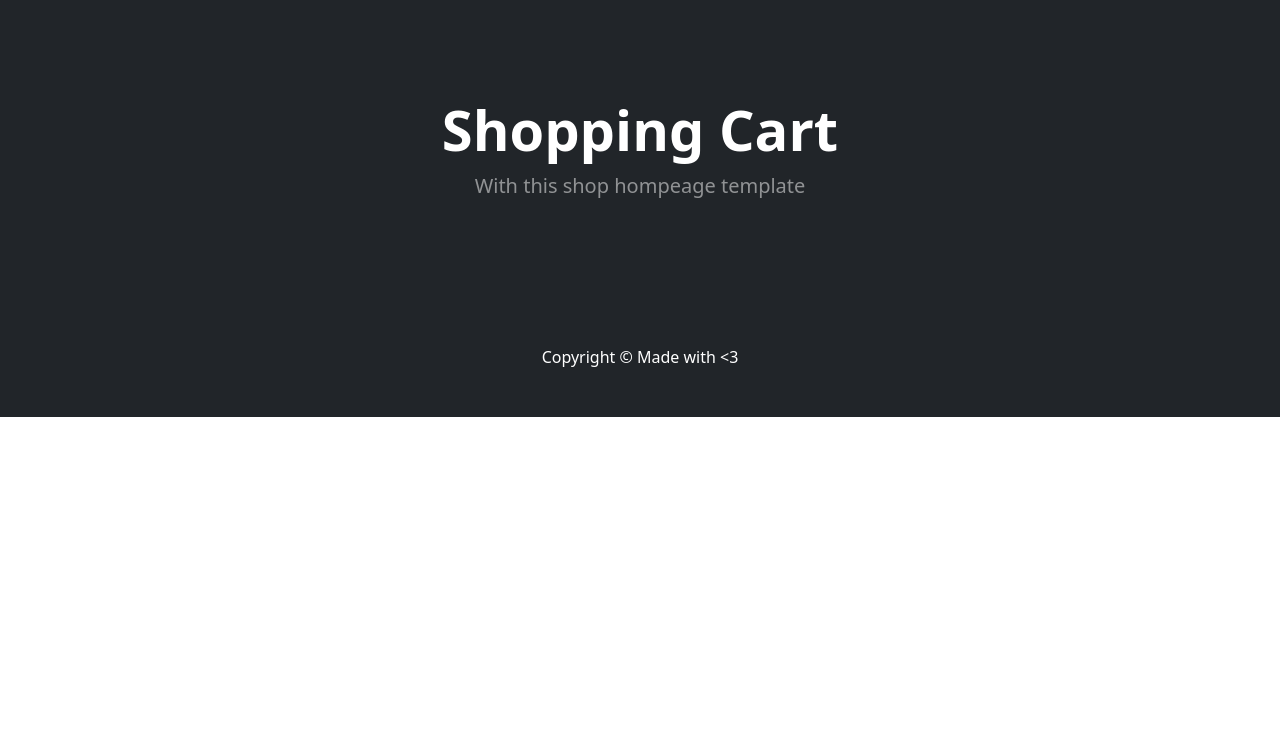
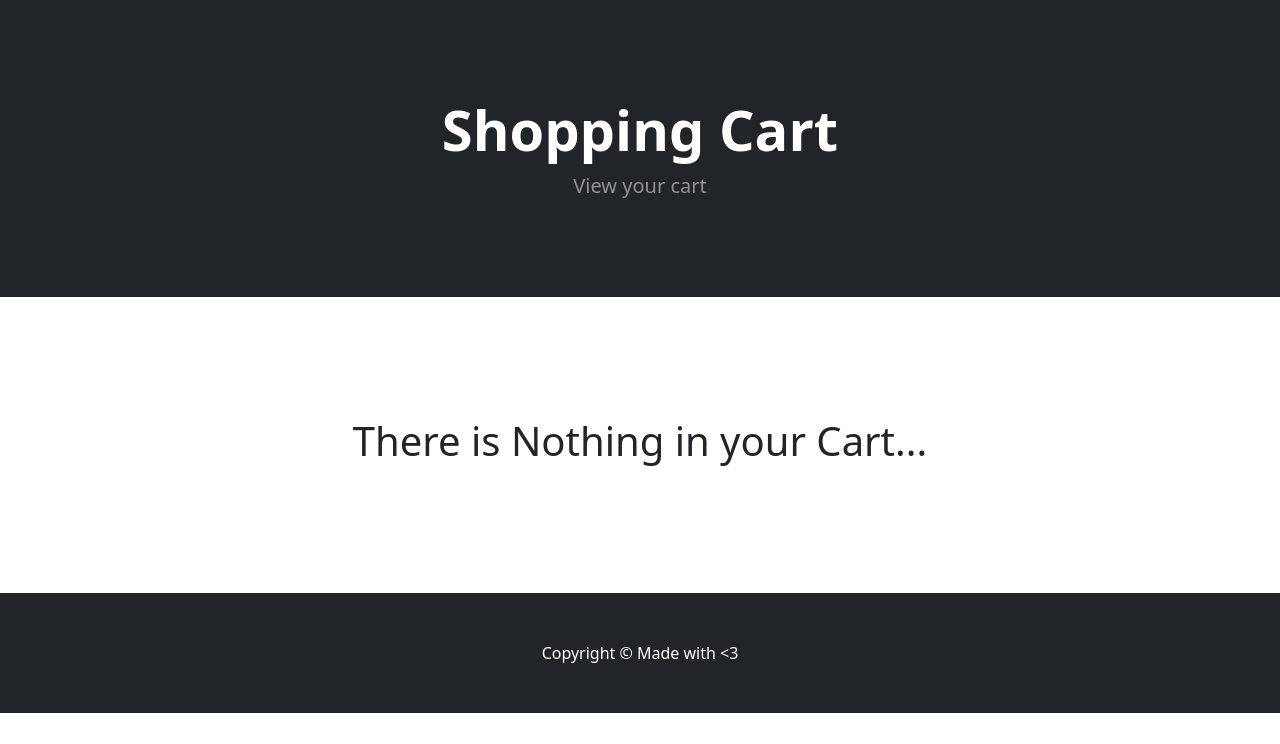
Before and after one commit to srakshitha296/SHOPPING_WEBSITE, a Django app: page /cart/ in a window 1280 px wide. Shown: the part 56-800 px from the top of the page. Run offline with Django 5.2, Linux system fonts and the light colour scheme; some libraries are stand-ins or nearby versions.

Commit message:
updated cart

```diff
--- a/cart/cart.py
+++ b/cart/cart.py
@@ -1,3 +1,5 @@
+from store.models import Product
+
 class Cart():
 	def __init__(self, request):
 		self.session = request.session
@@ -12,12 +14,44 @@ class Cart():
 
 		self.cart = cart
 
-	def add(self, product):
+	def add(self, product, quantity):
 		product_id = str(product.id)
+		product_qty = str(quantity)
 
 		if product_id in self.cart:
 			pass
 		else:
-			self.cart[product_id] = {'price' : str(product.price)}
+			# self.cart[product_id] = {'price' : str(product.price)}
+			self.cart[product_id] = int(product_qty)
 
 		self.session.modified = True
+
+	def __len__(self):
+		return len(self.cart)
+
+	def get_prods(self):
+		#Get ids from cart
+		product_ids = self.cart.keys()
+		#use ids to lookup products
+		products = Product.objects.filter(id__in= product_ids)
+		#Return  those products
+		return products
+
+	def get_quants(self):
+		quantities = self.cart
+		return quantities
+
+	def update(self, product, quantity):
+		product_id = str(product)
+		product_qty = int(quantity)
+
+		#get cart
+		ourcart = self.cart
+
+		#update dictionary
+		ourcart[product_id] = product_qty
+
+		self.session.modified = True
+
+		thing = self.cart
+		return thing
--- a/cart/templates/cart_summary.html
+++ b/cart/templates/cart_summary.html
@@ -1,14 +1,105 @@
 {% extends 'base.html' %}
-
 {% block content %}
 <!-- Header-->
 <header class="bg-dark py-5">
     <div class="container px-4 px-lg-5 my-5">
         <div class="text-center text-white">
             <h1 class="display-4 fw-bolder">Shopping Cart</h1>
-            <p class="lead fw-normal text-white-50 mb-0">With this shop hompeage template</p>
+            <p class="lead fw-normal text-white-50 mb-0">View your cart</p>
         </div>
     </div>
 </header>
+<br>
+<div class="container">
+
+{% if cart_products %}
+    {% for product in cart_products %}
+
+        <div class="card mb-3">
+            <div class="row g-0">
+                <div class="col-md-4">
+                    <img src="{{ product.image.url }}" class="img-fluid rounded-start" alt="...">
+                </div>
+                <div class="col-md-8">
+                    <div class="card-body">
+                        <h5 class="card-title text-center">{{product.name}}</h5>
+                        <p class="card-text text-center">{{ product.description}}</p>
+
+                        {% if product.if_sale %}
+                        <!-- Sale -->
+                        <div class="d-flex justify-content-center small-text-warning mb-2">
+                            <div class="bi-star-fill"></div>
+                            &nbsp;&nbsp;Sale!&nbsp;&nbsp;
+                            <div class="bi-star-fill"></div>
+                        </div>
+
+                        <!-- Product price-->
+                        <strike>${{ product.price }}</strike>
+                        &nbsp;
+                        <!-- Sale price-->
+                        ${{ product.sale_price }}
+                        {% else %}
+                        ${{ product.price }}
+                        {% endif %}
+                        <br><br>
+                        <div class="row justify-content-center">
+                            <div class="col-md-2 ">Quantity : </div>
+                            <div class="col-md-2">
+                                <select class="form-select form-select-sm" id="select{{product.id}}">
+                                        {% for key, value in quantities.items %}
+                                        {% if key == product.id|slugify %}
+                                        <option selected>{{value}}</option>
+                                        {% endif %}
+                                        {% endfor %}
+                                    <option value="1">1</option>
+                                    <option value="2">2</option>
+                                    <option value="3">3</option>
+                                    <option value="3">4</option>
+                                    <option value="3">5</option>
+                                </select>
+                            </div>
+                        </div>
+                        <center>
+                        <a href="{% url 'home' %}" class="btn btn-secondary ">Home</a>
+                        <button type="button" data-index="{{product.id}}" class="btn btn-secondary update-cart">Update</button>
+                        </center>
+                    </div>
+                </div>
+            </div>
+        </div>
+    {% endfor %}
+{% else %}
+        <br><br><br><br>
+        <center><h1>There is Nothing in your Cart...</h1>
+        </center><br><br><br><br><br>
+{% endif %}
+</div>
+
+
+<script>
+    // Check if button pressed
+    $(document).on('click', '.update-cart', function (e) {
+        e.preventDefault();
+        var productid = $(this).data('index');
+        $.ajax({
+            type: 'POST',
+            url: '{% url "cart_update" %}',
+            data: {
+                product_id: $(this).data('index'),
+                product_qty: $('#select' + productid + ' option:selected').text(),
+                csrfmiddlewaretoken: '{{ csrf_token }}',
+                action: 'post'
+            },
+
+            success: function (json) {
+                // console.log(json)
+                // document.getElementById("cart_quantity").textContent = json.qty
+                 location.reload();
+            },
+            error: function (xhr, errmsg, err) {
+            }
+        });
+    })
+</script>
 
 {% endblock %}
--- a/cart/views.py
+++ b/cart/views.py
@@ -4,7 +4,10 @@ from store.models import Product
 from django.http import JsonResponse
 
 def cart_summary(request):
-    return render(request, "cart_summary.html", {})
+    cart = Cart(request)
+    cart_products = cart.get_prods
+    quantities = cart.get_quants
+    return render(request, "cart_summary.html", {"cart_products":cart_products, "quantities":quantities})
 
 
 def cart_add(request):
@@ -14,20 +17,20 @@ def cart_add(request):
 	if request.POST.get('action') == 'post':
 		# Get stuff
 		product_id = int(request.POST.get('product_id'))
-		# product_qty = int(request.POST.get('product_qty'))
+		product_qty = int(request.POST.get('product_qty'))
 
 		# lookup product in DB
 		product = get_object_or_404(Product, id=product_id)
 
 		# Save to session
-		cart.add(product=product)
+		cart.add(product=product, quantity=product_qty)
 
 		# Get Cart Quantity
-		# cart_quantity = cart.__len__()
+		cart_quantity = cart.__len__()
 
 		# Return resonse
-		response = JsonResponse({'Product Name: ': product.name})
-		# response = JsonResponse({'qty': cart_quantity})
+		# response = JsonResponse({'Product Name: ': product.name})
+		response = JsonResponse({'qty': cart_quantity})
 		# messages.success(request, ("Product Added To Cart..."))
 		return response
 
@@ -35,4 +38,10 @@ def cart_delete(request):
     pass
 
 def cart_update(request):
-    pass
+    cart = Cart(request)
+    if request.POST.get('action') == 'post':
+              product_id = int(request.POST.get('product_id'))
+              product_qty = int(request.POST.get('product_qty'))
+              cart.update(product=product_id, quantity = product_qty)
+              response = JsonResponse({'qty':product_qty})
+              return response
--- a/store/templates/navbar.html
+++ b/store/templates/navbar.html
@@ -33,7 +33,7 @@
                 <a href="{% url 'cart_summary' %}" class="btn btn-outline-dark">
                     <i class="bi-cart-fill me-1"></i>
                     Cart
-                    <span class="badge bg-dark text-white ms-1 rounded-pill">0</span>
+                    <span class="badge bg-dark text-white ms-1 rounded-pill" id="cart_quantity">{{cart|length}}</span>
                 </a>
 
 
```
Also changed, not shown: store/templates/product.html (+38 -14 lines), db.sqlite3.
